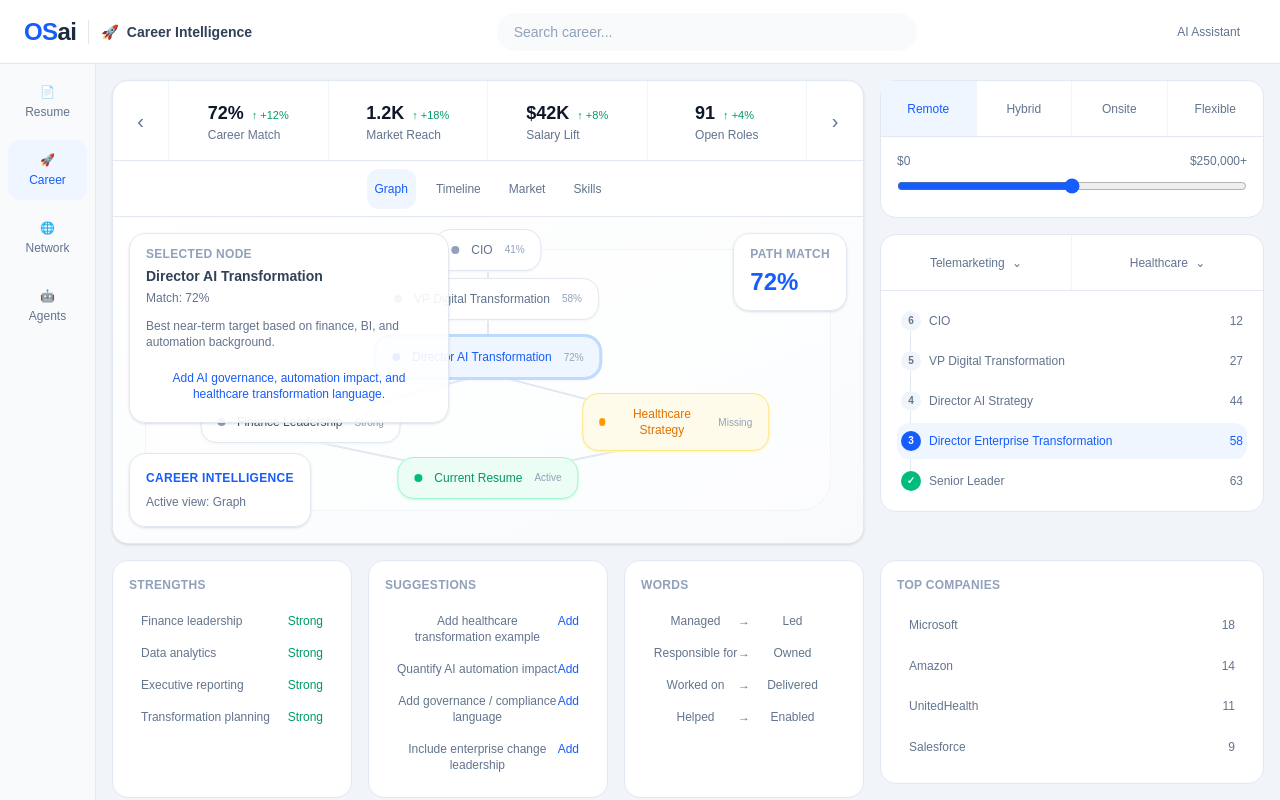
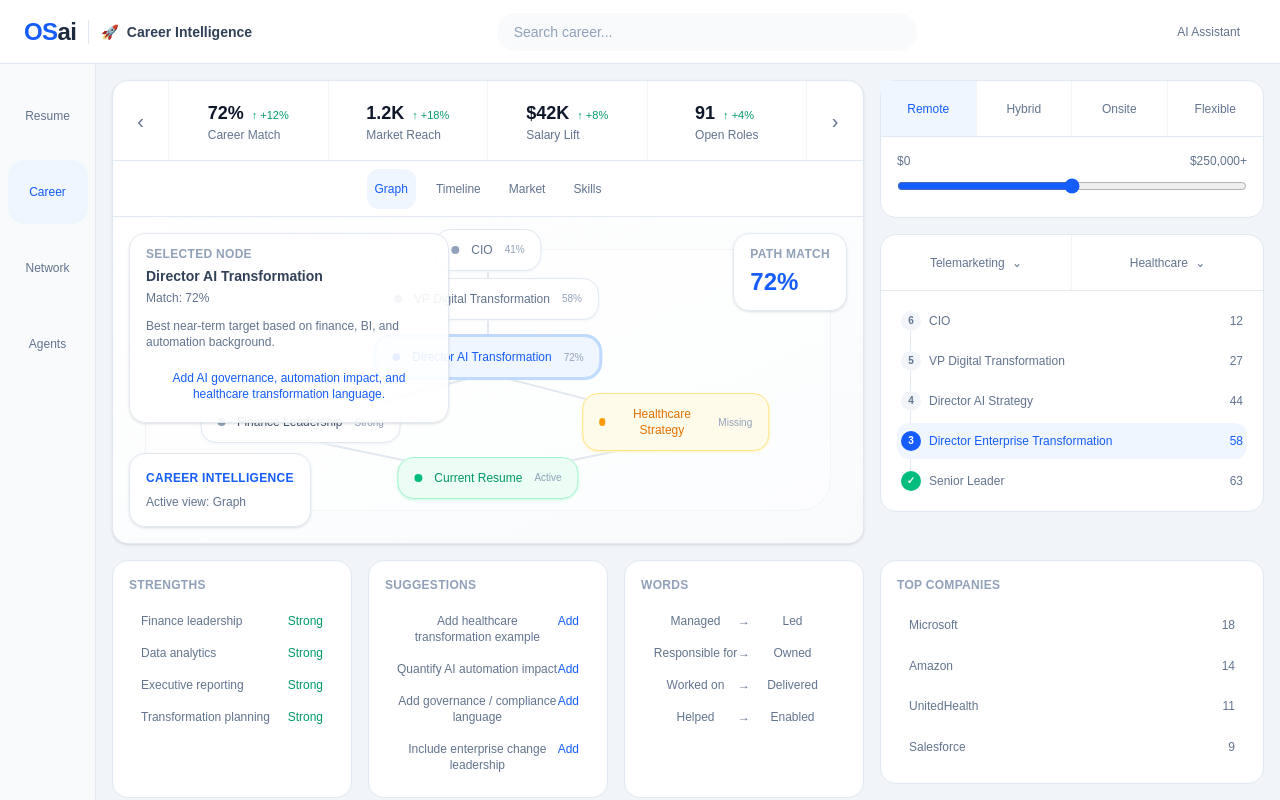
Before and after one commit to OrbitSystemsAi/career-pivot, a Next.js app: page / in a window 1280 px wide. Built offline with nearby package versions, Linux system fonts and the light colour scheme.

Commit message:
Remove icons from module navigation

```diff
--- a/core/shell/frames/D2NavigationFrame.tsx
+++ b/core/shell/frames/D2NavigationFrame.tsx
@@ -3,33 +3,28 @@
 import { moduleRegistry } from "@/core/registry/moduleRegistry";
 import { useActiveModule } from "@/core/state/ActiveModuleProvider";
 
-const modules = Object.values(moduleRegistry);
-
 export default function D2NavigationFrame() {
   const { activeModule, setActiveModule } = useActiveModule();
 
   return (
-    <aside className="w-24 border-r border-slate-200 bg-slate-50 p-2">
-      <div className="flex flex-col gap-2">
-        {modules.map((module) => {
+    <nav className="flex h-full w-24 flex-col items-center gap-3 border-r border-slate-200 bg-slate-50 py-5">
+      {Object.values(moduleRegistry).map((module) => {
         const selected = activeModule === module.id;
 
         return (
           <button
             key={module.id}
             onClick={() => setActiveModule(module.id)}
-              className={`rounded-xl px-2 py-3 text-xs font-medium transition ${
+            className={`flex h-16 w-20 flex-col items-center justify-center rounded-2xl text-xs font-medium transition ${
               selected
                 ? "bg-blue-50 text-blue-600"
                 : "text-slate-500 hover:bg-blue-50 hover:text-blue-600"
             }`}
           >
-              <div className="mb-1">{module.icon}</div>
-              <div>{module.name}</div>
+            {module.name}
           </button>
         );
       })}
-      </div>
-    </aside>
+    </nav>
   );
 }
```
Lines whose indentation alone changed are shown as unchanged.
